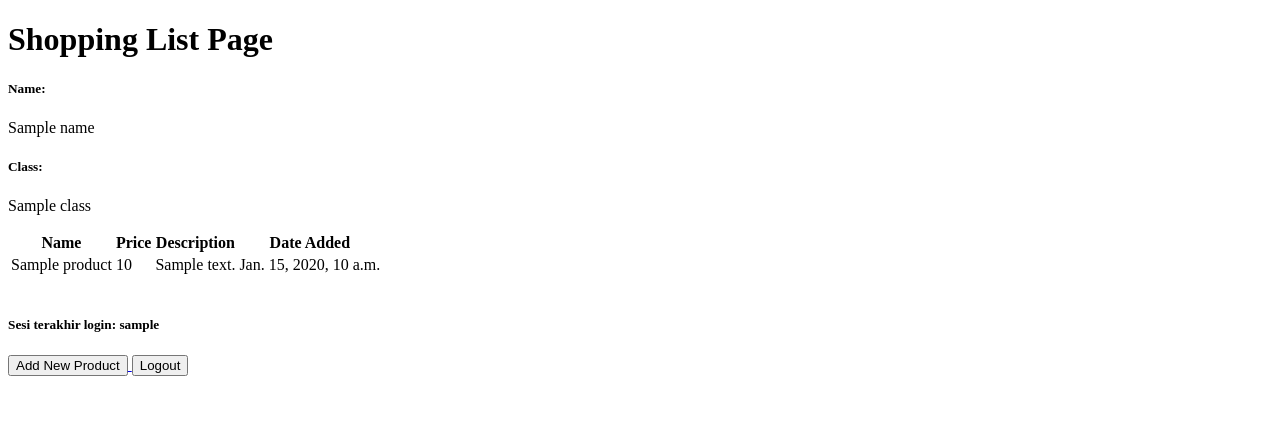
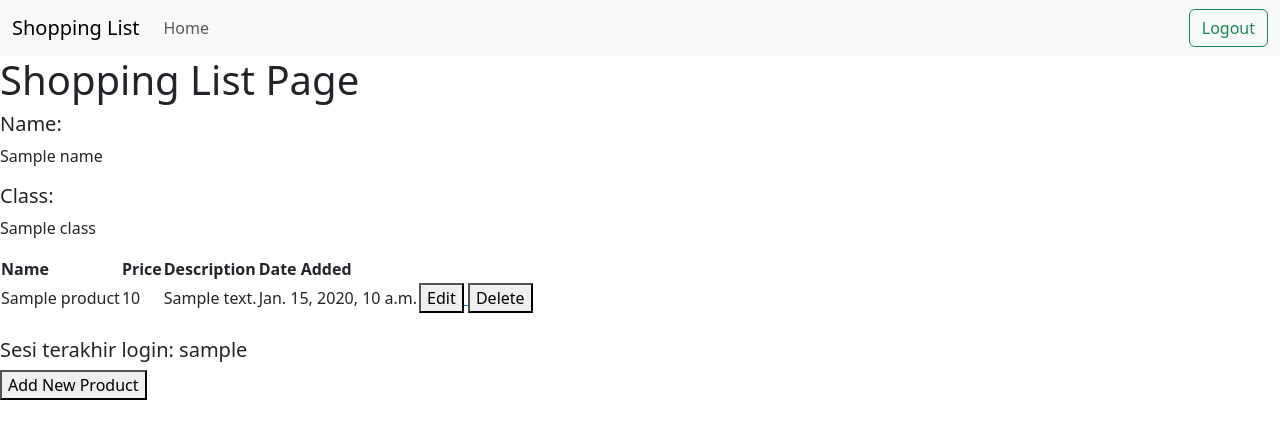
Before and after one commit to BimantoroW/shopping_list, a Django app: template main/templates/main.html in a window 1280 px wide. Shown: the top 439 px of the page. Run offline with Django 4.2, Linux system fonts and the light colour scheme; the template is opened without the code that fills it: most values are stand-ins (such as "Sample title", 1, 10 or a date in 2020).

Commit message:
complete tutorial 4

```diff
--- a/main/templates/main.html
+++ b/main/templates/main.html
@@ -25,6 +25,18 @@
                 <td>{{product.price}}</td>
                 <td>{{product.description}}</td>
                 <td>{{product.date_added}}</td>
+                <td>
+                    <a href="{% url 'main:edit_product' product.pk %}">
+                        <button>
+                            Edit
+                        </button>
+                    </a>
+                    <a href="{% url 'main:delete_product' product.pk %}">
+                          <button>
+                              Delete
+                          </button>
+                    </a>
+                </td>
             </tr>
         {% endfor %}
     </table>
@@ -38,10 +50,4 @@
             Add New Product
         </button>
     </a>
-
-    <a href="{% url 'main:logout' %}">
-        <button>
-            Logout
-        </button>
-    </a>
 {% endblock content %}
--- a/main/urls.py
+++ b/main/urls.py
@@ -1,5 +1,5 @@
 from django.urls import path
-from main.views import show_main, create_product, show_xml, show_json, show_xml_by_id, show_json_by_id, register, login_user, logout_user
+from main.views import show_main, create_product, show_xml, show_json, show_xml_by_id, show_json_by_id, register, login_user, logout_user, edit_product, delete_product
 
 app_name = 'main'
 
@@ -12,5 +12,7 @@ urlpatterns = [
     path('json/<int:id>', show_json_by_id, name='show_json_by_id'),
     path('register/', register, name='register'),
     path('login/', login_user, name='login'),
-    path('logout/', logout_user, name='logout')
+    path('logout/', logout_user, name='logout'),
+    path('edit-product/<int:id>', edit_product, name='edit_product'),
+    path('delete/<int:id>', delete_product, name='delete_product')
 ]
--- a/templates/base.html
+++ b/templates/base.html
@@ -7,11 +7,31 @@
             name="viewport"
             content="width=device-width, initial-scale=1.0"
         />
+        <link href="https://cdn.jsdelivr.net/npm/bootstrap@5.3.2/dist/css/bootstrap.min.css" rel="stylesheet" integrity="sha384-T3c6CoIi6uLrA9TneNEoa7RxnatzjcDSCmG1MXxSR1GAsXEV/Dwwykc2MPK8M2HN" crossorigin="anonymous">
+        <script src="https://code.jquery.com/jquery-3.6.0.min.js" integrity="sha384-KyZXEAg3QhqLMpG8r+J4jsl5c9zdLKaUk5Ae5f5b1bw6AUn5f5v8FZJoMxm6f5cH1" crossorigin="anonymous"></script>
+        <script src="https://cdn.jsdelivr.net/npm/@popperjs/core@2.11.8/dist/umd/popper.min.js" integrity="sha384-I7E8VVD/ismYTF4hNIPjVp/Zjvgyol6VFvRkX/vR+Vc4jQkC+hVqc2pM8ODewa9r" crossorigin="anonymous"></script>
+        <script src="https://cdn.jsdelivr.net/npm/bootstrap@5.3.2/dist/js/bootstrap.min.js" integrity="sha384-BBtl+eGJRgqQAUMxJ7pMwbEyER4l1g+O15P+16Ep7Q9Q+zqX6gSbd85u4mG4QzX+" crossorigin="anonymous"></script>
         {% block meta %}
         {% endblock meta %}
     </head>
 
     <body>
+        <nav class="navbar navbar-expand-lg bg-body-tertiary">
+            <div class="container-fluid">
+                <a class="navbar-brand" href="{% url 'main:show_main' %}">Shopping List</a>
+                <button class="navbar-toggler" type="button" data-bs-toggle="collapse" data-bs-target="#navbarNavAltMarkup" aria-controls="navbarNavAltMarkup" aria-expanded="false" aria-label="Toggle navigation">
+                  <span class="navbar-toggler-icon"></span>
+                </button>
+                <div class="collapse navbar-collapse" id="navbarNavAltMarkup">
+                  <div class="navbar-nav">
+                    <a class="nav-link" aria-current="page" href="{% url 'main:show_main' %}">Home</a>
+                  </div>
+                </div>
+                <a href="{% url 'main:logout' %}">
+                    <button class="btn btn-outline-success" type="submit">Logout</button>
+                </a>
+              </div>
+        </nav>
         {% block content %}
         {% endblock content %}
     </body>
```
Also changed, not shown: main/templates/edit_product.html (added, +22 -0 lines), main/views.py (+23 -0 lines).
